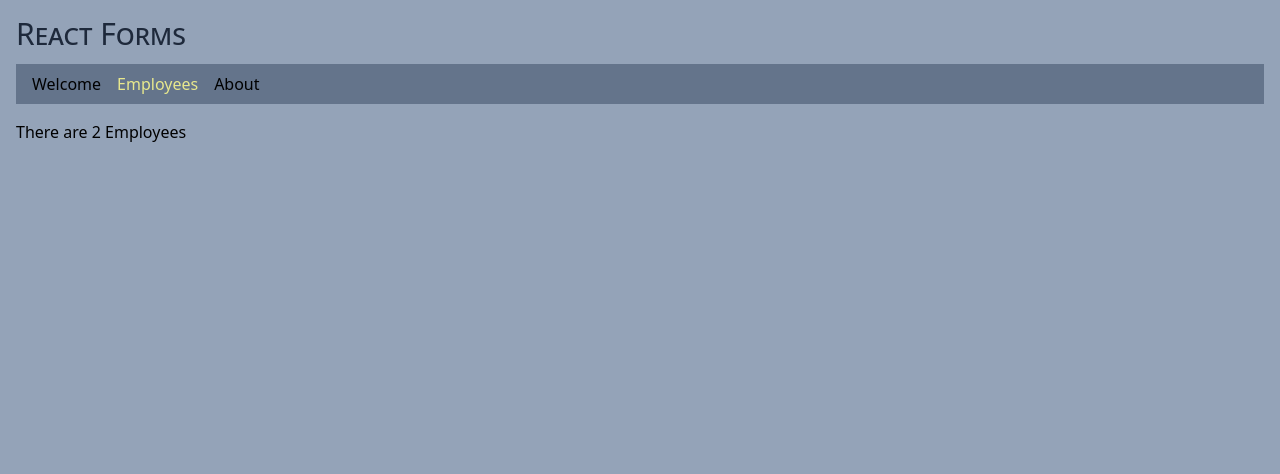
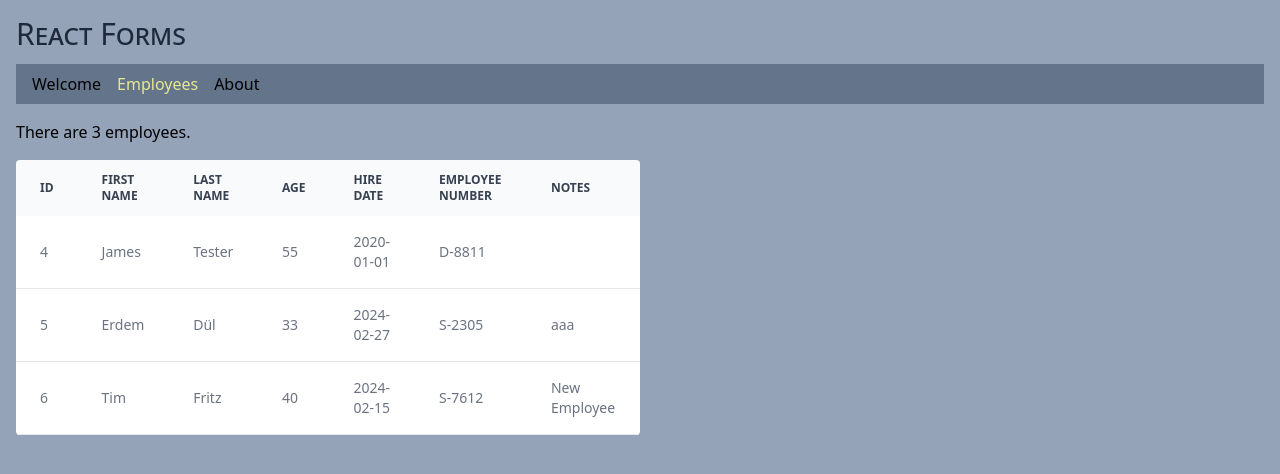
Before and after one commit to Dasajton/react-form-jsonserver-localbackend, a React (Vite) app: page /employees in a window 1280 px wide. Shown: the top 474 px of the page. Built offline with nearby package versions, Linux system fonts and the light colour scheme; data requests are answered from the project's data file.

Commit message:
Add new employee and update employee table UI

```diff
--- a/src/data/db.json
+++ b/src/data/db.json
@@ -16,6 +16,15 @@
       "employeeNumber": "S-2305",
       "notes": "aaa",
       "id": 5
+    },
+    {
+      "firstName": "Tim",
+      "lastName": "Fritz",
+      "age": 40,
+      "hireDate": "2024-02-15",
+      "employeeNumber": "S-7612",
+      "notes": "New Employee",
+      "id": 6
     }
   ]
 }
--- a/src/interfaces.ts
+++ b/src/interfaces.ts
@@ -5,4 +5,5 @@
 	age: number;
 	hireDate: string;
 	employeeNumber: string;
+	notes: string;
 }
--- a/src/pages/PageEmployees.tsx
+++ b/src/pages/PageEmployees.tsx
@@ -24,7 +24,68 @@
 			{employees.length === 0 ? (
 				<FaSpinner className="h-16 w-16 animate-spin" />
 			) : (
-				<p>There are {employees.length} Employees</p>
+				<>
+					<p>There are {employees.length} employees.</p>
+
+					<div className="relative mt-4 w-1/2 overflow-x-auto rounded">
+						<table className="w-full text-left text-sm text-gray-500 rtl:text-right dark:text-gray-400">
+							<thead className="bg-gray-50 text-xs uppercase text-gray-700 dark:bg-gray-700 dark:text-gray-400">
+								<tr>
+									<th scope="col" className="px-6 py-3">
+										ID
+									</th>
+									<th scope="col" className="px-6 py-3">
+										First Name
+									</th>
+									<th scope="col" className="px-6 py-3">
+										Last Name
+									</th>
+									<th scope="col" className="px-6 py-3">
+										Age
+									</th>
+									<th scope="col" className="px-6 py-3">
+										Hire Date
+									</th>
+									<th scope="col" className="px-6 py-3">
+										Employee Number
+									</th>
+									<th scope="col" className="px-6 py-3">
+										Notes
+									</th>
+								</tr>
+							</thead>
+							<tbody>
+								{employees.map((employee) => {
+									return (
+										<tr className="border-b bg-white dark:border-gray-700 dark:bg-gray-800">
+											<td className="px-6 py-4">
+												{employee.id}
+											</td>
+											<td className="px-6 py-4">
+												{employee.firstName}
+											</td>
+											<td className="px-6 py-4">
+												{employee.lastName}
+											</td>
+											<td className="px-6 py-4">
+												{employee.age}
+											</td>
+											<td className="px-6 py-4">
+												{employee.hireDate}
+											</td>
+											<td className="px-6 py-4">
+												{employee.employeeNumber}
+											</td>
+											<td className="px-6 py-4">
+												{employee.notes}
+											</td>
+										</tr>
+									);
+								})}
+							</tbody>
+						</table>
+					</div>
+				</>
 			)}
 		</>
 	);
--- a/src/pages/PageSimpleForm.tsx
+++ b/src/pages/PageSimpleForm.tsx
@@ -2,8 +2,10 @@
 import axios, { AxiosResponse } from "axios";
 import { IEmployee } from "../interfaces";
 import * as config from "../config";
+import { useNavigate } from "react-router-dom";
 
 export const PageSimpleForm = () => {
+	const navigate = useNavigate();
 	const handleFormSubmit = (event: FormEvent<HTMLFormElement>) => {
 		event.preventDefault();
 		const formData = new FormData(event.target as HTMLFormElement);
@@ -25,7 +27,7 @@
 				);
 
 				if (response.status === 201) {
-					// navigate("/employees");
+					navigate("/employees");
 				} else {
 					console.log(`ERROR: ${response.status}`);
 				}
```
